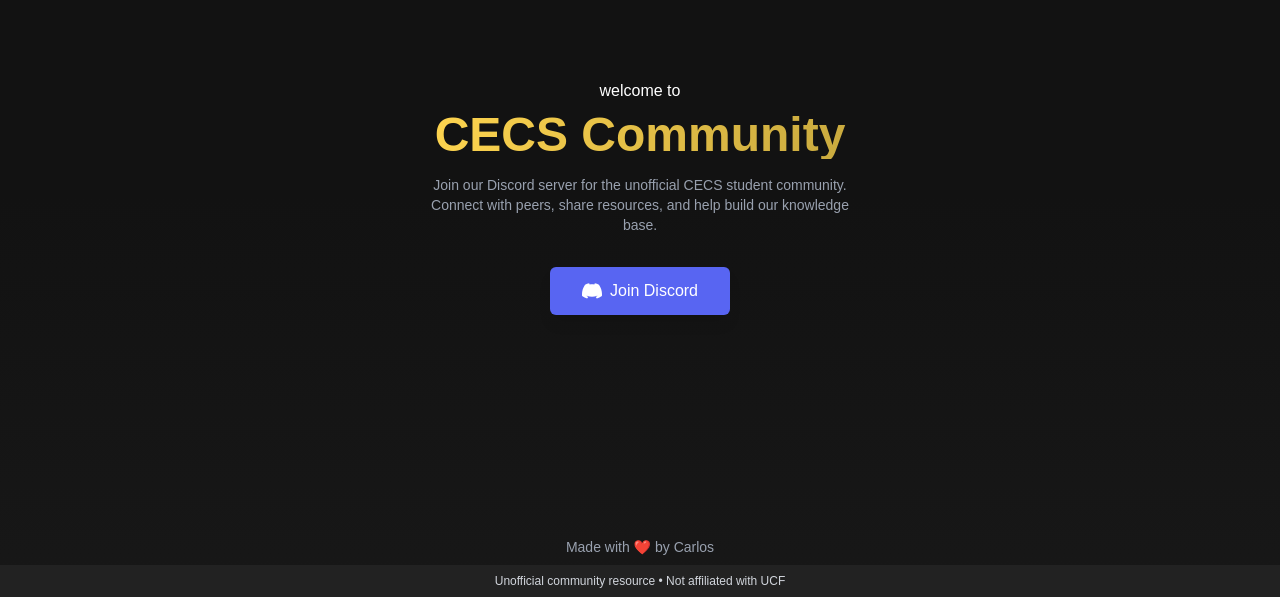
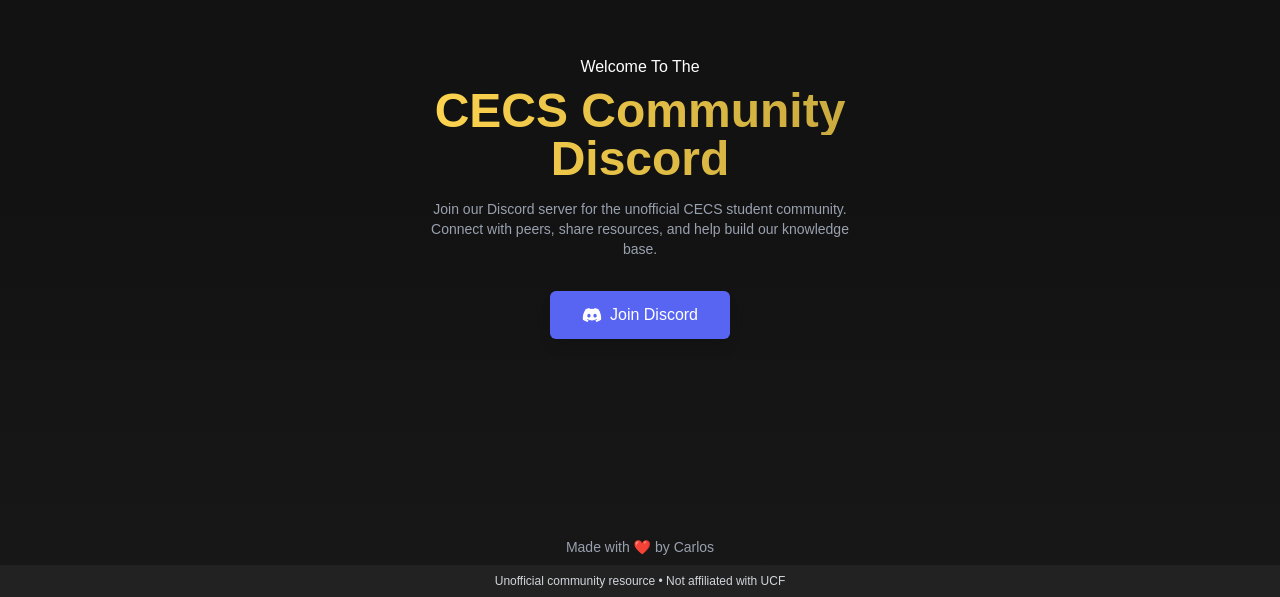
Before and after one commit to cataladev/cecs, a Next.js app: page / in a window 1280 px wide. Shown: the part 203-800 px from the top of the page. Built offline with nearby package versions, Linux system fonts and the light colour scheme.

Commit message:
No longer using random svg copy and paste for disc icon, also changed a bit :D

```diff
--- a/package.json
+++ b/package.json
@@ -9,10 +9,14 @@
     "lint": "next lint"
   },
   "dependencies": {
+    "@iconify/react": "^6.0.0",
     "clsx": "^2.1.1",
+    "discord": "link:@iconify/icons-fe/discord",
+    "lucide-react": "^0.510.0",
     "next": "15.3.2",
     "react": "^19.0.0",
     "react-dom": "^19.0.0",
+    "react-icons": "^5.5.0",
     "tailwind-merge": "^3.3.0"
   },
   "devDependencies": {
--- a/src/components/Buttons.tsx
+++ b/src/components/Buttons.tsx
@@ -1,6 +1,7 @@
 "use client";
 
 import React from 'react';
+import { FaDiscord } from 'react-icons/fa';
 
 export default function Buttons() {
   const buttons = [
@@ -8,11 +9,7 @@
       href: 'https://discord.gg/sWCNrnFxq5',
       label: 'Join Discord',
       className: 'bg-[#5865F2] hover:bg-[#4752C4]',
-      icon: (
-        <svg className="w-5 h-5 mr-2" fill="currentColor" viewBox="0 0 71 55">
-          <path d="M60.1045 4.8978C55.5792 2.8214 50.7265 1.2916 45.6527 0.41542C45.5603 0.39851 45.468 0.440769 45.4204 0.525289C44.7963 1.6353 44.105 3.0834 43.6209 4.2216C38.1637 3.4046 32.7345 3.4046 27.3892 4.2216C26.905 3.0581 26.1886 1.6353 25.5617 0.525289C25.5141 0.443589 25.4218 0.40133 25.3294 0.41542C20.2584 1.2888 15.4057 2.8186 10.8776 4.8978C10.8384 4.9147 10.8048 4.9429 10.7825 4.9795C1.57795 18.7309 -0.943561 32.1443 0.293408 45.3914C0.299005 45.4562 0.335386 45.5182 0.385761 45.5576C6.45866 50.0174 12.3413 52.7249 18.1147 54.5195C18.2071 54.5477 18.305 54.5139 18.3638 54.4378C19.7295 52.5728 20.9469 50.6063 21.9907 48.5383C22.0523 48.4172 21.9935 48.2735 21.8676 48.2256C19.9366 47.4931 18.0979 46.6 16.3292 45.5858C16.1893 45.5041 16.1781 45.304 16.3068 45.2082C16.679 44.9293 17.0513 44.6391 17.4067 44.3461C17.471 44.2926 17.5606 44.2813 17.6362 44.3151C29.2558 49.6202 41.8354 49.6202 53.3179 44.3151C53.3935 44.2785 53.4831 44.2898 53.5502 44.3433C53.9057 44.6363 54.2779 44.9293 54.6529 45.2082C54.7816 45.304 54.7732 45.5041 54.6333 45.5858C52.8646 46.6197 51.0259 47.4931 49.0921 48.2228C48.9662 48.2707 48.9102 48.4172 48.9718 48.5383C50.038 50.6034 51.2554 52.5699 52.5959 54.435C52.6519 54.5139 52.7526 54.5477 52.845 54.5195C58.6464 52.7249 64.529 50.0174 70.6019 45.5576C70.6551 45.5182 70.6887 45.459 70.6943 45.3942C72.1747 30.0791 68.2147 16.7757 60.1968 4.9823C60.1772 4.9429 60.1437 4.9147 60.1045 4.8978Z" />
-        </svg>
-      ),
+      icon: <FaDiscord className="w-5 h-5 mr-2" />,
       isExternal: true
     }
   ];
--- a/src/components/Footer.tsx
+++ b/src/components/Footer.tsx
@@ -1,9 +1,20 @@
+"use client";
+
 import React from 'react';
 
 const Footer = () => {
   return (
     <footer className="absolute bottom-10 w-full text-center">
-      <p className="text-gray-400 text-sm">Made with ❤️ by Carlos</p>
+      <p className="text-gray-400 text-sm">
+        Made with ❤️ by <a
+          href="https://catala.dev"
+          target="_blank"
+          rel="noopener noreferrer"
+          className="hover:text-white transition-colors duration-300"
+        >
+          Carlos
+        </a>
+      </p>
     </footer>
   );
 };
--- a/src/components/HomeContent.tsx
+++ b/src/components/HomeContent.tsx
@@ -26,13 +26,19 @@
         <PageTransition>
           <div className="text-center stagger-fade-in">
             <p className="font-medium text-md text-white mb-2">
-              welcome to
+              Welcome To The
             </p>
             <h1 className="text-4xl sm:text-5xl font-bold
               bg-gradient-to-r from-[#FFD54F] to-[#C8A93E]
               bg-clip-text text-transparent
               px-4 sm:px-0">
               CECS Community
+            </h1>
+            <h1 className="text-4xl sm:text-5xl font-bold
+              bg-gradient-to-r from-[#FFD54F] to-[#C8A93E]
+              bg-clip-text text-transparent
+              px-4 sm:px-0">
+              Discord
             </h1>
             <p className="text-gray-400 mt-4 max-w-md mx-auto text-sm px-4 sm:px-0">
               Join our Discord server for the unofficial CECS student community.
```
Also changed, not shown: 1 other file (tests, documents, lock files or other folders).
